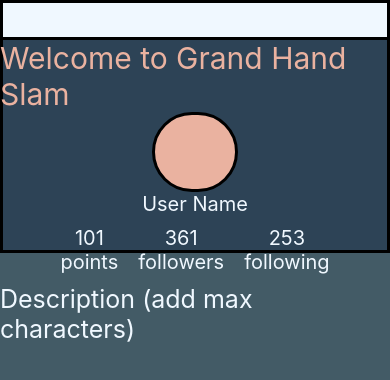
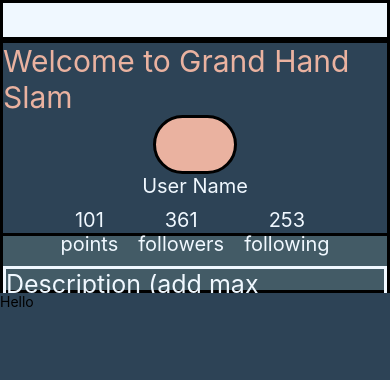
Before and after one commit to Reigningeddie/Grand_Hand_Slam_Mobile, a React Native app: screen / in a window 390 px wide. Shown: the top 380 px of the page. Built offline with nearby package versions, Linux system fonts and the light colour scheme.

Commit message:
added grid comonent need to work on structure

```diff
--- a/App.jsx
+++ b/App.jsx
@@ -3,13 +3,15 @@ import { StyleSheet, Text, View } from 'react-native';
 import Home from './components/home';
 import UtilityBar from './components/utilityBar';
 import Banner from './components/banner';
+import Grid from './components/grid';
 
 export default function App() {
   return (
     <View style={styles.body}>
       <UtilityBar />
+      <Banner />
       <Home />
-      <Banner />
+      <Grid />
 
     </View>
   );
--- a/components/banner.jsx
+++ b/components/banner.jsx
@@ -10,7 +10,7 @@ const styles = StyleSheet.create({
     backgroundColor: '#2D4356',
     border: 'solid',
     width: '100%',
-    height: '30%',
+    height: '28%',
     zIndex: -1,
   }
 })
--- /dev/null
+++ b/components/grid.jsx
@@ -0,0 +1,14 @@
+import { View, Text, StyleSheet } from 'react-native';
+
+export default function Grid() {
+  return <View style={styles.body}>
+    <Text>Hello</Text>
+  </View>
+};
+
+const styles = StyleSheet.create({
+  body: {
+    flex: 1,
+    backgroundColor: '#2D4356',
+  },
+});
--- a/components/home.jsx
+++ b/components/home.jsx
@@ -26,8 +26,10 @@ const Home = () => {
 
 const styles = StyleSheet.create({
   body: {
-    flex: 1,
     alignItems: 'center',
+    height: '30%',
+    borderWidth: 3,
+    border: 'solid',
   },
 
   title: {
@@ -37,15 +39,16 @@ const styles = StyleSheet.create({
 
   pic: {
     border: 'solid',
-    height: '10%',
+    height: '24%',
     width: '22%',
     borderRadius: 50,
-    backgroundColor: '#EAB2A0'
+    backgroundColor: '#EAB2A0',
   },
 
   dez: {
     color: 'aliceblue',
     fontSize: 25,
+    border: 'solid',
   },
 
   user: {
@@ -68,7 +71,6 @@ const styles = StyleSheet.create({
   item: {
     color: 'aliceblue',
     fontSize: 20,
-
   }
 })
 
```
